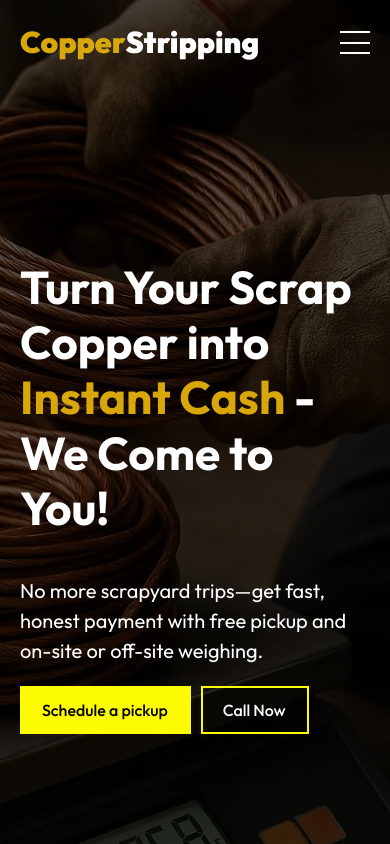
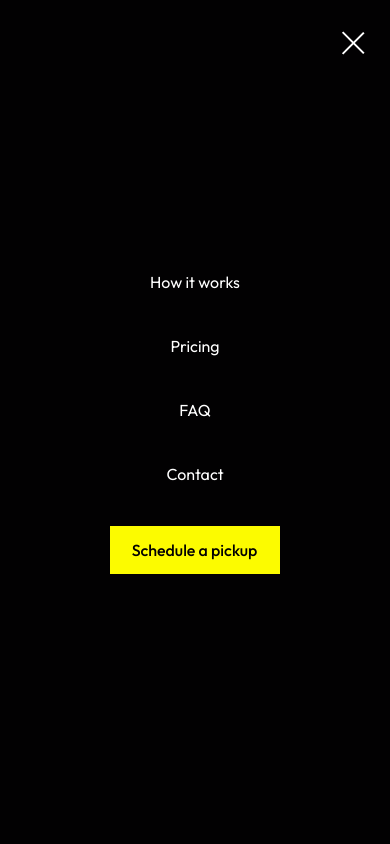
Before and after one commit to LarocheJ/copperstripping, a React (Vite) app: page / in a window 390 px wide. Both pictures are taken after a click on the element 355 px from the left and 42 px from the top of the page. Shown: the top 844 px of the page. Built offline with nearby package versions, Linux system fonts and the light colour scheme.

Commit message:
Add hamburger functionality

```diff
--- a/src/components/Header.jsx
+++ b/src/components/Header.jsx
@@ -3,6 +3,12 @@ import Button from "./Button";
 
 export default function Header() {
     const [scrolled, setScrolled] = useState(false);
+    const [isBurgerOpen, setIsBurgerOpen] = useState(false);
+
+    const handleBurgerClick = () => {
+        console.log("Burger clicked");
+        setIsBurgerOpen(!isBurgerOpen);
+    }
 
     useEffect(() => {
         const handleScroll = () => {
@@ -15,18 +21,20 @@ export default function Header() {
         return () => window.removeEventListener("scroll", handleScroll);
     }, [])
 
+
+
     return(
         <header className={`header` + (scrolled ? " header--scrolled" : "")}>
             <div className="container">
                 <span className="logo"><span className="color-copper">Copper</span>Stripping</span>
-                <nav className="nav">
+                <nav className={`nav${isBurgerOpen ? " nav--active" : ""}`}>
                     <a className="nav__item" href="">How it works</a>
                     <a className="nav__item" href="">Pricing</a>
                     <a className="nav__item" href="">FAQ</a>
                     <a className="nav__item" href="">Contact</a>
                     <Button title="" link="#" />
                 </nav>
-                <div className="hamburger">
+                <div className={`hamburger ${isBurgerOpen ? "hamburger--active" : ""}`} onClick={handleBurgerClick}>
                     <span className="hamburger__line"></span>
                     <span className="hamburger__line"></span>
                     <span className="hamburger__line"></span>
--- a/src/styles/Header.css
+++ b/src/styles/Header.css
@@ -57,7 +57,7 @@
     width: 3rem;
     height: 2.25rem;
     cursor: pointer;
-    cursor: pointer;
+    position: relative;
 }
 
 .hamburger__line {
@@ -66,6 +66,23 @@
     height: 2px;
     background-color: var(--white);
     transition: all 0.2s ease;
+}
+
+/* Hamburger active state */
+.hamburger--active {
+    justify-content: center;
+}
+
+.hamburger--active .hamburger__line:nth-child(1)  {
+    transform: rotate(45deg) translateY(0.25rem);
+}
+
+.hamburger--active .hamburger__line:nth-child(2)  {
+    opacity: 0;
+}
+
+.hamburger--active .hamburger__line:nth-child(3) {
+    transform: rotate(-45deg) translateY(-0.25rem);
 }
 
 @media all and (max-width: 1100px) {
@@ -83,10 +100,16 @@
         align-items: center;
         justify-content: center;
         background-color: var(--black);
-        transition: transform 0.3s ease-in-out;
+        transition: all 0.3s ease-in-out;
 
         transform: translateY(-100%);
         opacity: 0;
         visibility: hidden;
     }
+
+    .nav--active {
+        transform: translateY(0);
+        opacity: 1;
+        visibility: visible;
+    }
 }
```
